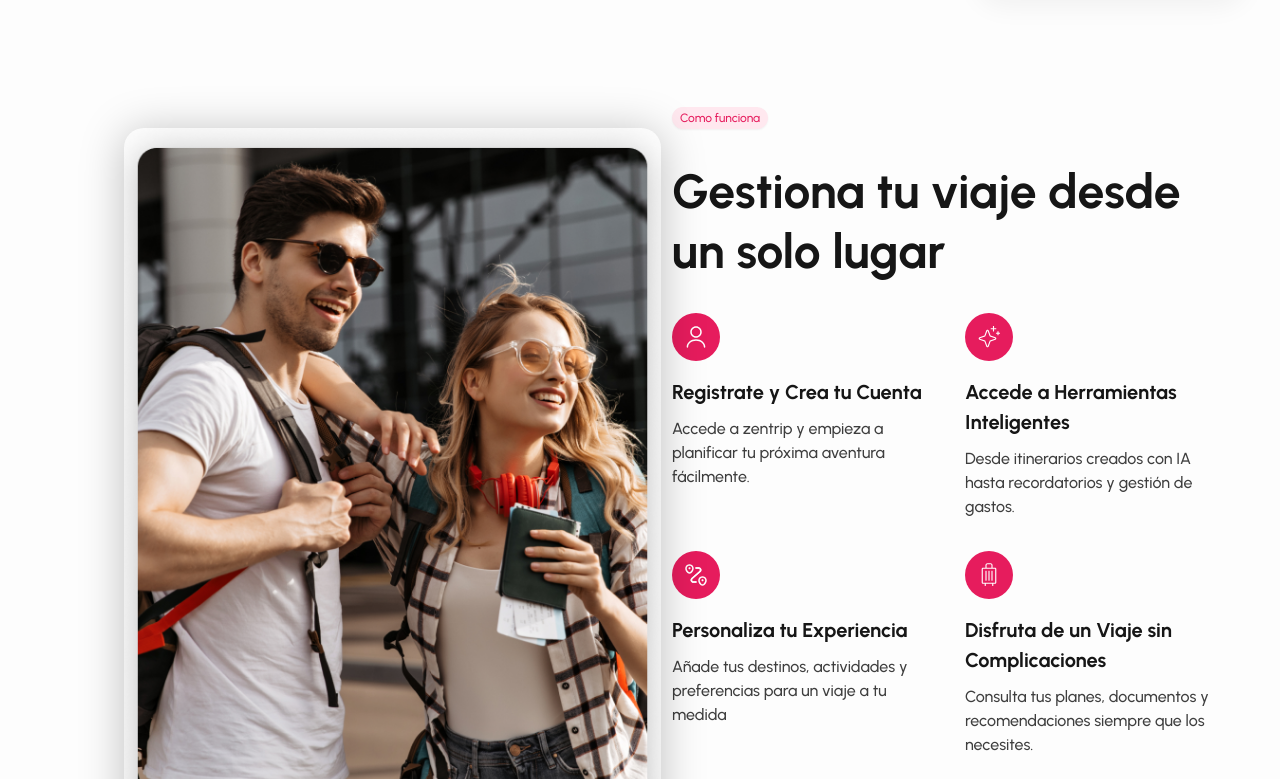
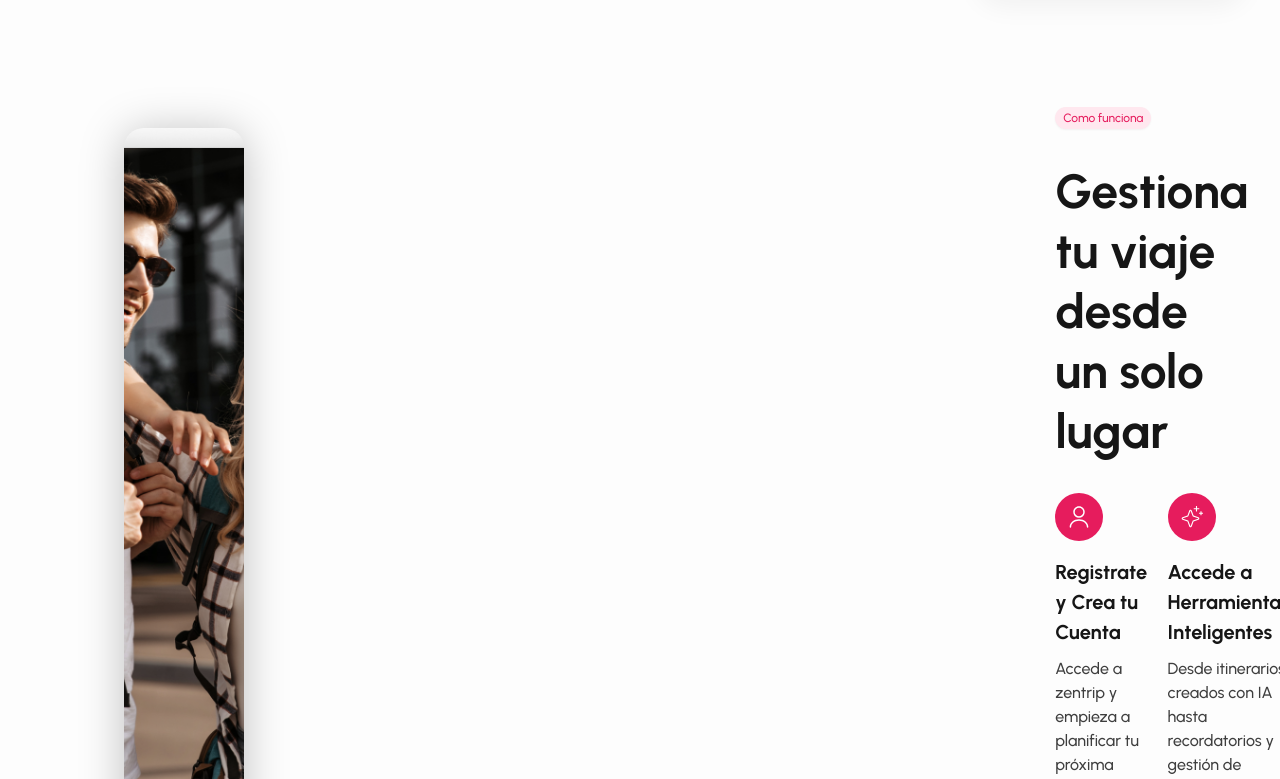
Before and after one commit to Ignacio918/viajes-app, a React (Vite) app in the folder viajes-app/: page / in a window 1280 px wide. Shown: the part 881-1660 px from the top of the page. Built offline with nearby package versions, Linux system fonts and the light colour scheme; a web font is replaced by a local one.

Commit message:
acomodar howitworks

```diff
--- a/viajes-app/src/pages/HowItWorks.tsx
+++ b/viajes-app/src/pages/HowItWorks.tsx
@@ -11,11 +11,11 @@ const HowItWorks = () => {
     <section className="how-it-works-section">
       <div className="how-it-works-container">
         {/* Contenedor izquierdo - Imagen */}
-        <div className="left-container">
+        <div className="photo-frame">
           <img
             src={fotoRandom3}
             alt="Random travel"
-            className="main-image"
+            className="foto-random3"
           />
         </div>
 
--- a/viajes-app/src/styles/HowItWorks.css
+++ b/viajes-app/src/styles/HowItWorks.css
@@ -7,12 +7,12 @@
   @apply container mx-auto flex flex-row justify-between max-w-[1440px];
 }
 
-.left-container {
-  @apply w-1/2 relative flex justify-center items-center;
+.photo-frame {
+  @apply w-full h-full pt-[21px] pb-[21px] pl-[124px] pr-[779px] flex justify-start items-center;
 }
 
-.main-image {
-  @apply w-[537px] h-[768px] absolute left-[124px] top-[21px] shadow-[0px_4px_44px_rgba(0,0,0,0.25)] rounded-[20px] object-cover;
+.foto-random3 {
+  @apply w-[537px] h-[768px] shadow-[0px_4px_44px_rgba(0,0,0,0.25)] rounded-[20px] object-cover;
 }
 
 .right-container {
```
